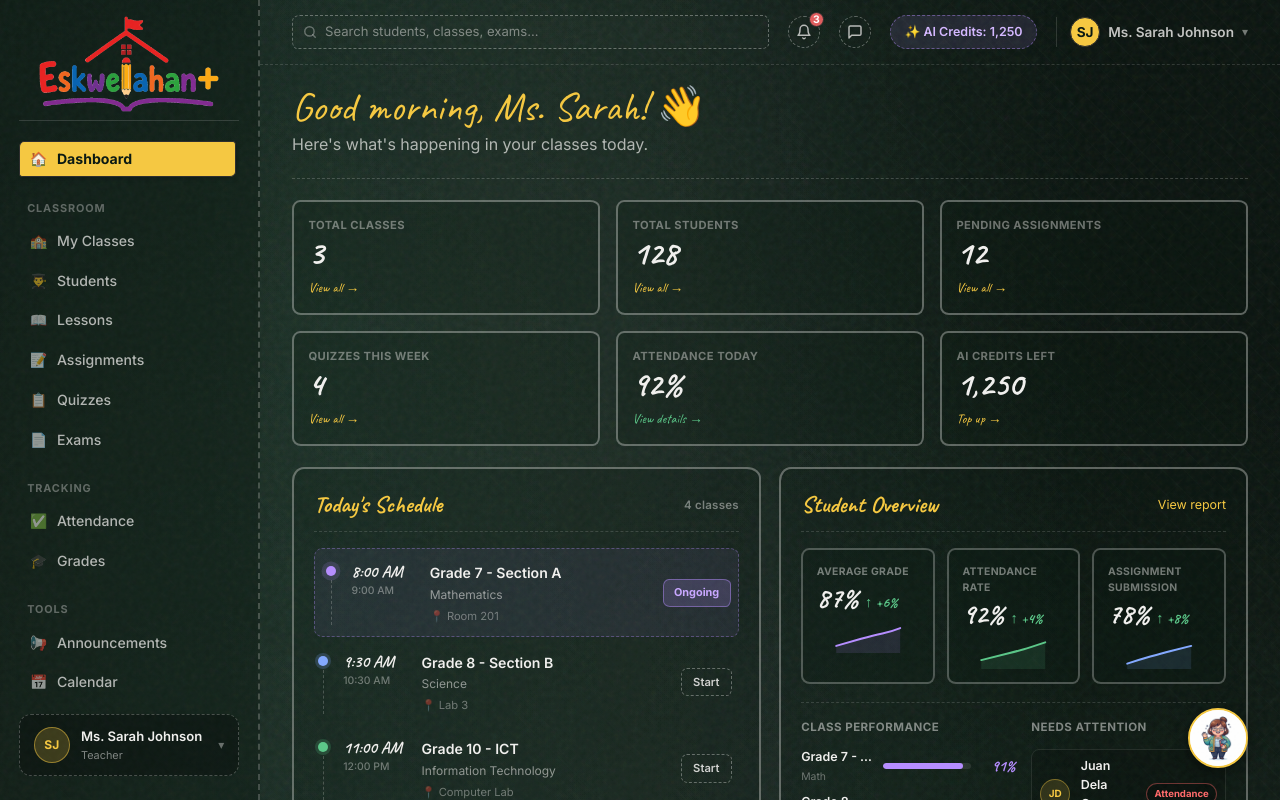
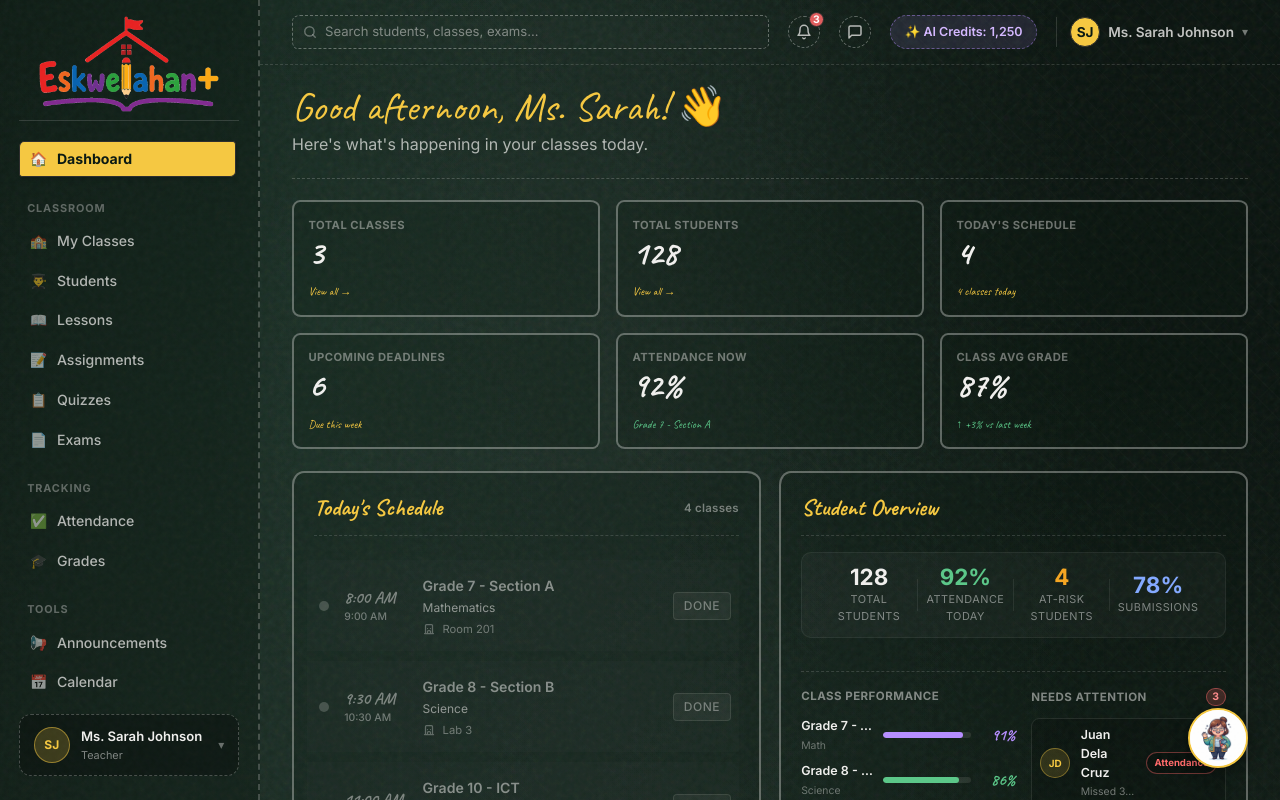
Before and after one commit to janreyHablaMina/School-Management-Sass, a Next.js app in the folder web/: page /teacher in a window 1280 px wide. Shown: the top 800 px of the page. Built offline with nearby package versions, Linux system fonts and the light colour scheme; a web font is replaced by a local one.

Commit message:
feat: teacher dashboard improvements - dynamic schedule status, sorted by active/upcoming/done, smart metric cards, student overview stat strip, clickable schedule rows, view full schedule/report nav, remove AI credits card, fix room icon alignment

```diff
--- a/web/src/app/teacher/page.tsx
+++ b/web/src/app/teacher/page.tsx
@@ -26,6 +26,7 @@ import { teacherPortalMock } from '@/lib/mock/teacherPortal.mock';
 import type { TeacherNavRequest } from '@/lib/teacher/classFocus';
 import type { TeacherProfile } from '@/types/teacherPortal';
 import { useWorkspaceScroll } from '@/hooks/useWorkspaceScroll';
+import { useGreeting } from '@/lib/utils/greeting';
 
 export default function TeacherDashboard() {
   const [activeTab, setActiveTab] = useState('Dashboard');
@@ -33,6 +34,7 @@ export default function TeacherDashboard() {
   const [teacher, setTeacher] = useState<TeacherProfile>(teacherPortalMock.teacher);
   const workspaceRef = useRef<HTMLDivElement>(null);
   const isScrolled = useWorkspaceScroll(workspaceRef);
+  const greeting = useGreeting();
   const { aiCredits } = teacherPortalMock;
 
   const navigateTo = (request: TeacherNavRequest | string) => {
@@ -117,7 +119,7 @@ export default function TeacherDashboard() {
           onSchoolsClick={() => {}}
           userName={teacher.fullName}
           userInitials={teacher.initials}
-          welcomeText={`Welcome back, ${teacher.shortName}!`}
+          welcomeText={`${greeting}, ${teacher.shortName}!`}
           notificationCount={3}
           searchPlaceholder="Search students, classes, exams..."
           hideTitle
--- a/web/src/components/SchoolAdmin/Dashboard/DashboardView.tsx
+++ b/web/src/components/SchoolAdmin/Dashboard/DashboardView.tsx
@@ -1,15 +1,18 @@
+'use client';
 import React from 'react';
 import styles from './dashboard.module.css';
 import { ChalkLineChart, ChalkDonutChart } from '@/components/ChalkCharts';
 import { schoolAdminMockData } from '@/lib/mock/schoolAdmin.mock';
+import { useGreeting } from '@/lib/utils/greeting';
 
 export const DashboardView: React.FC = () => {
+  const greeting = useGreeting();
   return (
     <div className={styles.dashboardContainer}>
       {/* HEADER SECTION */}
       <div className={styles.headerSection}>
         <div className={styles.headerText}>
-          <h1>Good morning, Sophia! 👋</h1>
+          <h1>{greeting}, Sophia! 👋</h1>
           <p>Here&apos;s what&apos;s happening at ABC Learning Academy today.</p>
         </div>
 
--- a/web/src/components/Teacher/Dashboard/DashboardView.tsx
+++ b/web/src/components/Teacher/Dashboard/DashboardView.tsx
@@ -38,6 +38,8 @@ export function DashboardView({ onNavigate }: DashboardViewProps) {
   } = teacherPortalMock;
 
   const goToAi = () => onNavigate?.({ tab: 'AI Assistant' });
+  const goToCalendar = () => onNavigate?.('Calendar');
+  const goToGrades = () => onNavigate?.('Grades');
 
   return (
     <div className={styles.dashboardContainer}>
@@ -45,7 +47,7 @@ export function DashboardView({ onNavigate }: DashboardViewProps) {
       <MetricsRow metrics={metrics} />
 
       <div className={styles.middleSection}>
-        <SchedulePanel schedule={schedule} />
+        <SchedulePanel schedule={schedule} onViewAll={goToCalendar} />
         <AiAssistantPanel
           aiCredits={aiCredits}
           aiUsage={aiUsage}
@@ -54,9 +56,9 @@ export function DashboardView({ onNavigate }: DashboardViewProps) {
         />
         <AnnouncementsPanel announcements={announcements} />
         <StudentOverviewPanel
-          studentOverview={studentOverview}
           classPerformance={classPerformance}
           attentionItems={attentionItems}
+          onViewReport={goToGrades}
         />
       </div>
 
--- a/web/src/components/Teacher/Dashboard/dashboard.module.css
+++ b/web/src/components/Teacher/Dashboard/dashboard.module.css
@@ -217,44 +217,48 @@
   }
 }
 
-/* Schedule timeline */
+/* Schedule Card Layout */
 .scheduleList {
   display: flex;
   flex-direction: column;
-  flex: 1;
-  gap: 0;
+  gap: 0.6rem;
+  padding: 0.5rem 0;
 }
 
 .scheduleRow {
   display: grid;
   grid-template-columns: 18px 4.2rem 1fr auto;
   gap: 0.7rem;
-  align-items: start;
-  padding: 0.7rem 0.45rem 0.7rem 0;
-  border-radius: 8px 10px 7px 9px / 9px 7px 9px 8px;
-  transition: background 0.15s ease;
+  align-items: center;
+  padding: 0.8rem 0.45rem;
+  margin-left: -0.45rem;
+  border-bottom: 1px solid rgba(255, 255, 255, 0.03);
+  transition: all 0.2s ease;
+  border: 1px solid transparent;
+  cursor: pointer;
+}
+
+.scheduleRow:last-child {
+  border-bottom: 1px solid transparent;
 }
 
 .scheduleRow:hover {
-  background: rgba(245, 200, 66, 0.04);
+  background: rgba(255, 255, 255, 0.02);
+  border-radius: 6px;
+  border-bottom-color: transparent;
 }
 
 .scheduleRowActive {
-  background: rgba(182, 142, 255, 0.08);
-  border: 1px dashed rgba(182, 142, 255, 0.35);
-  padding-left: 0.45rem;
-  padding-right: 0.45rem;
-  margin-bottom: 0.15rem;
+  background: rgba(182, 142, 255, 0.05);
+  border-radius: 6px;
+  border: 1px dashed rgba(182, 142, 255, 0.25);
+  border-bottom-color: transparent;
 }
 
 .scheduleTimeline {
-  position: relative;
   display: flex;
-  flex-direction: column;
   align-items: center;
-  padding-top: 0.35rem;
-  min-height: 100%;
-  align-self: stretch;
+  justify-content: center;
 }
 
 .scheduleDot {
@@ -262,7 +266,6 @@
   height: 10px;
   border-radius: 50%;
   flex-shrink: 0;
-  z-index: 1;
 }
 
 .scheduleDotPulse {
@@ -275,11 +278,7 @@
 }
 
 .scheduleLine {
-  flex: 1;
-  width: 0;
-  min-height: 28px;
-  margin-top: 4px;
-  border-left: 1.5px dashed rgba(240, 239, 237, 0.22);
+  display: none; /* Hidden since we sort by status now */
 }
 
 .scheduleTimeBlock {
@@ -325,6 +324,9 @@
   margin: 0.25rem 0 0;
   font-size: 0.7rem;
   color: rgba(240, 239, 237, 0.4);
+  display: flex;
+  align-items: center;
+  gap: 0.25rem;
 }
 
 .badgeOngoing {
@@ -371,6 +373,48 @@
   display: grid;
   grid-template-columns: repeat(3, 1fr);
   gap: 0.75rem;
+}
+
+/* Compact inline stat strip */
+.overviewStatStrip {
+  display: flex;
+  align-items: center;
+  gap: 0;
+  background: rgba(255, 255, 255, 0.03);
+  border: 1px solid rgba(255, 255, 255, 0.06);
+  border-radius: 10px;
+  padding: 0.8rem 1.2rem;
+  margin-bottom: 1rem;
+}
+
+.overviewStatChip {
+  display: flex;
+  flex-direction: column;
+  align-items: center;
+  flex: 1;
+  gap: 0.2rem;
+}
+
+.overviewStatChipValue {
+  font-size: 1.4rem;
+  font-weight: 700;
+  color: #f0efed;
+  line-height: 1;
+}
+
+.overviewStatChipLabel {
+  font-size: 0.68rem;
+  color: rgba(255, 255, 255, 0.45);
+  text-transform: uppercase;
+  letter-spacing: 0.5px;
+  text-align: center;
+}
+
+.overviewStatChipDivider {
+  width: 1px;
+  height: 2rem;
+  background: rgba(255, 255, 255, 0.08);
+  flex-shrink: 0;
 }
 
 .overviewCard {
@@ -1152,3 +1196,44 @@
     font-size: 2rem;
   }
 }
+
+/* Schedule Status Badges */
+.badgeOngoing {
+  padding: 0.25rem 0.6rem;
+  border-radius: 4px;
+  background: rgba(182, 142, 255, 0.15);
+  color: #b68eff;
+  font-size: 0.75rem;
+  font-weight: 500;
+  text-transform: uppercase;
+  letter-spacing: 0.5px;
+  border: 1px solid rgba(182, 142, 255, 0.3);
+}
+
+.badgeDone {
+  padding: 0.25rem 0.6rem;
+  border-radius: 4px;
+  background: rgba(240, 239, 237, 0.05);
+  color: rgba(240, 239, 237, 0.4);
+  font-size: 0.75rem;
+  font-weight: 500;
+  text-transform: uppercase;
+  letter-spacing: 0.5px;
+  border: 1px solid rgba(240, 239, 237, 0.1);
+}
+
+.badgeUpcoming {
+  padding: 0.25rem 0.6rem;
+  border-radius: 4px;
+  background: rgba(245, 200, 66, 0.1);
+  color: #f5c842;
+  font-size: 0.75rem;
+  font-weight: 500;
+  text-transform: uppercase;
+  letter-spacing: 0.5px;
+  border: 1px solid rgba(245, 200, 66, 0.25);
+}
+
+.scheduleRowDone {
+  background: rgba(255, 255, 255, 0.01);
+}
--- a/web/src/components/Teacher/Dashboard/sections/DashboardHeader.tsx
+++ b/web/src/components/Teacher/Dashboard/sections/DashboardHeader.tsx
@@ -1,5 +1,7 @@
+'use client';
 import React from 'react';
 import styles from '../dashboard.module.css';
+import { useGreeting } from '@/lib/utils/greeting';
 
 interface DashboardHeaderProps {
   shortName: string;
@@ -7,10 +9,11 @@ interface DashboardHeaderProps {
 }
 
 export function DashboardHeader({ shortName, onAskAi }: DashboardHeaderProps) {
+  const greeting = useGreeting();
   return (
     <div className={styles.headerSection}>
       <div className={styles.headerText}>
-        <h1>Good morning, {shortName}! 👋</h1>
+        <h1>{greeting}, {shortName}! 👋</h1>
         <p>Here&apos;s what&apos;s happening in your classes today.</p>
       </div>
 
--- a/web/src/components/Teacher/Dashboard/sections/MetricsRow.tsx
+++ b/web/src/components/Teacher/Dashboard/sections/MetricsRow.tsx
@@ -17,6 +17,7 @@ export function MetricsRow({ metrics }: MetricsRowProps) {
             className={`${styles.metricGrowth} ${
               m.growthClass === 'green' ? styles.growthGreen : styles.growthYellow
             }`}
+            style={{ fontSize: '0.72rem', marginTop: '0.3rem' }}
           >
             {m.growth}
           </div>
--- a/web/src/components/Teacher/Dashboard/sections/SchedulePanel.tsx
+++ b/web/src/components/Teacher/Dashboard/sections/SchedulePanel.tsx
@@ -1,13 +1,63 @@
-import React from 'react';
+'use client';
+import React, { useState, useEffect } from 'react';
 import styles from '../dashboard.module.css';
 import { PanelHeader } from '../components/PanelHeader';
 import type { ScheduleItem } from '@/types/teacherPortal';
 
 interface SchedulePanelProps {
   schedule: ScheduleItem[];
+  onViewAll?: () => void;
 }
 
-export function SchedulePanel({ schedule }: SchedulePanelProps) {
+/**
+ * Parses a time string like "8:00 AM" or "1:30 PM" into
+ * total minutes since midnight.
+ */
+function parseTimeToMinutes(timeStr: string): number {
+  const [timePart, meridiem] = timeStr.trim().split(' ');
+  const [hourStr, minuteStr] = timePart.split(':');
+  let hour = parseInt(hourStr, 10);
+  const minute = parseInt(minuteStr, 10);
+  if (meridiem === 'PM' && hour !== 12) hour += 12;
+  if (meridiem === 'AM' && hour === 12) hour = 0;
+  return hour * 60 + minute;
+}
+
+/**
+ * Returns the live status of a schedule item based on the current time
+ * in the user's browser timezone.
+ */
+function computeStatus(time: string, endTime: string): 'done' | 'ongoing' | 'upcoming' {
+  const tz = Intl.DateTimeFormat().resolvedOptions().timeZone;
+  const now = new Date();
+
+  const localHour = parseInt(
+    new Intl.DateTimeFormat('en-US', { hour: 'numeric', hour12: false, timeZone: tz }).format(now),
+    10
+  );
+  const localMinute = parseInt(
+    new Intl.DateTimeFormat('en-US', { minute: 'numeric', timeZone: tz }).format(now),
+    10
+  );
+  const nowMinutes = localHour * 60 + localMinute;
+
+  const startMinutes = parseTimeToMinutes(time);
+  const endMinutes = parseTimeToMinutes(endTime);
+
+  if (nowMinutes >= endMinutes) return 'done';
+  if (nowMinutes >= startMinutes) return 'ongoing';
+  return 'upcoming';
+}
+
+export function SchedulePanel({ schedule, onViewAll }: SchedulePanelProps) {
+  const [now, setNow] = useState(() => new Date());
+
+  // Re-compute every minute so statuses stay live
+  useEffect(() => {
+    const interval = setInterval(() => setNow(new Date()), 60_000);
+    return () => clearInterval(interval);
+  }, []);
+
   return (
     <div className={`${styles.panel} ${styles.schedulePanel} ${styles.areaSchedule}`}>
       <PanelHeader
@@ -15,38 +65,71 @@ export function SchedulePanel({ schedule }: SchedulePanelProps) {
         right={<span className={styles.scheduleCount}>{schedule.length} classes</span>}
       />
       <div className={styles.scheduleList}>
-        {schedule.map((row, index) => (
+        {schedule
+          .map((row) => ({ ...row, computedStatus: computeStatus(row.time, row.endTime) }))
+          .sort((a, b) => {
+            const priority: Record<string, number> = { ongoing: 1, upcoming: 2, done: 3 };
+            return priority[a.computedStatus] - priority[b.computedStatus];
+          })
+          .map((row) => {
+            const isOngoing = row.computedStatus === 'ongoing';
+            const isDone = row.computedStatus === 'done';
+
+            return (
               <div
                 key={row.id}
-            className={`${styles.scheduleRow} ${row.status === 'ongoing' ? styles.scheduleRowActive : ''}`}
+                className={`${styles.scheduleRow} ${isOngoing ? styles.scheduleRowActive : ''} ${isDone ? styles.scheduleRowDone : ''}`}
+                onClick={() => console.log(`Navigating to class ${row.id}...`)}
               >
                 <div className={styles.scheduleTimeline}>
                   <span
-                className={`${styles.scheduleDot} ${row.status === 'ongoing' ? styles.scheduleDotPulse : ''}`}
-                style={{ background: row.accent, boxShadow: `0 0 0 3px ${row.accent}33` }}
+                    className={`${styles.scheduleDot} ${isOngoing ? styles.scheduleDotPulse : ''}`}
+                    style={{
+                      background: isDone ? 'rgba(240,239,237,0.2)' : row.accent,
+                      boxShadow: isOngoing ? `0 0 0 3px ${row.accent}33` : 'none',
+                    }}
                   />
-              {index < schedule.length - 1 && <span className={styles.scheduleLine} />}
                 </div>
                 <div className={styles.scheduleTimeBlock}>
-              <span className={styles.scheduleTime}>{row.time}</span>
+                  <span className={styles.scheduleTime} style={{ opacity: isDone ? 0.45 : 1 }}>
+                    {row.time}
+                  </span>
                   <span className={styles.scheduleEndTime}>{row.endTime}</span>
                 </div>
                 <div className={styles.scheduleInfo}>
-              <p className={styles.scheduleTitle}>{row.title}</p>
+                  <p className={styles.scheduleTitle} style={{ opacity: isDone ? 0.5 : 1 }}>
+                    {row.title}
+                  </p>
                   <p className={styles.scheduleSubject}>{row.subject}</p>
-              <p className={styles.scheduleRoom}>📍 {row.room}</p>
+                  <p className={styles.scheduleRoom}>
+                    <svg
+                      width="12"
+                      height="12"
+                      viewBox="0 0 24 24"
+                      fill="none"
+                      stroke="currentColor"
+                      strokeWidth="2.5"
+                      strokeLinecap="round"
+                      strokeLinejoin="round"
+                      style={{ marginRight: '4px', verticalAlign: 'middle', opacity: 0.8 }}
+                    >
+                      <path d="M3 21h18M5 21V5a2 2 0 0 1 2-2h10a2 2 0 0 1 2 2v16M9 21v-4a2 2 0 0 1 2-2h2a2 2 0 0 1 2 2v4M9 11h.01M15 11h.01" />
+                    </svg>
+                    {row.room}
+                  </p>
                 </div>
-            {row.status === 'ongoing' ? (
+                {isOngoing ? (
                   <span className={styles.badgeOngoing}>Ongoing</span>
+                ) : isDone ? (
+                  <span className={styles.badgeDone}>Done</span>
                 ) : (
-              <button type="button" className={styles.btnStartClass}>
-                Start
-              </button>
+                  <span className={styles.badgeUpcoming}>Upcoming</span>
                 )}
               </div>
-        ))}
+            );
+          })}
       </div>
-      <button type="button" className={styles.panelFooterLink}>
+      <button type="button" className={styles.panelFooterLink} onClick={onViewAll}>
         View full schedule ›
       </button>
     </div>
--- a/web/src/components/Teacher/Dashboard/sections/StudentOverviewPanel.tsx
+++ b/web/src/components/Teacher/Dashboard/sections/StudentOverviewPanel.tsx
@@ -1,45 +1,45 @@
 import React from 'react';
 import styles from '../dashboard.module.css';
 import { PanelHeader } from '../components/PanelHeader';
-import { MiniSparkline } from '../components/MiniSparkline';
 import { getInitials } from '../../utils';
-import type { AttentionItem, ClassPerformance, OverviewStat } from '@/types/teacherPortal';
+import type { AttentionItem, ClassPerformance } from '@/types/teacherPortal';
 
 interface StudentOverviewPanelProps {
-  studentOverview: OverviewStat[];
   classPerformance: ClassPerformance[];
   attentionItems: AttentionItem[];
+  onViewReport?: () => void;
 }
 
 export function StudentOverviewPanel({
-  studentOverview,
   classPerformance,
   attentionItems,
+  onViewReport,
 }: StudentOverviewPanelProps) {
   return (
     <div className={`${styles.panel} ${styles.overviewPanel} ${styles.areaOverview}`}>
-      <PanelHeader
-        title="Student Overview"
-        right={
-          <button type="button" className={styles.panelLink}>
-            View report
-          </button>
-        }
-      />
+      <PanelHeader title="Student Overview" />
 
-      <div className={styles.overviewGrid}>
-        {studentOverview.map((item) => (
-          <div key={item.id} className={styles.overviewCard}>
-            <span className={styles.overviewLabel}>{item.label}</span>
-            <div className={styles.overviewValueRow}>
-              <span className={styles.overviewValue}>{item.value}</span>
-              <span className={`${styles.overviewChange} ${item.up ? styles.up : styles.down}`}>
-                {item.up ? '↑' : '↓'} {item.change}
-              </span>
-            </div>
-            <MiniSparkline path={item.path} stroke={item.stroke} />
-          </div>
-        ))}
+      {/* Compact summary strip */}
+      <div className={styles.overviewStatStrip}>
+        <div className={styles.overviewStatChip}>
+          <span className={styles.overviewStatChipValue}>128</span>
+          <span className={styles.overviewStatChipLabel}>Total Students</span>
+        </div>
+        <div className={styles.overviewStatChipDivider} />
+        <div className={styles.overviewStatChip}>
+          <span className={styles.overviewStatChipValue} style={{ color: '#5cc789' }}>92%</span>
+          <span className={styles.overviewStatChipLabel}>Attendance Today</span>
+        </div>
+        <div className={styles.overviewStatChipDivider} />
+        <div className={styles.overviewStatChip}>
+          <span className={styles.overviewStatChipValue} style={{ color: '#f5a623' }}>4</span>
+          <span className={styles.overviewStatChipLabel}>At-Risk Students</span>
+        </div>
+        <div className={styles.overviewStatChipDivider} />
+        <div className={styles.overviewStatChip}>
+          <span className={styles.overviewStatChipValue} style={{ color: '#84a9ff' }}>78%</span>
+          <span className={styles.overviewStatChipLabel}>Submissions</span>
+        </div>
       </div>
 
       <div className={styles.overviewSplit}>
@@ -92,6 +92,9 @@ export function StudentOverviewPanel({
           </div>
         </div>
       </div>
+      <button type="button" className={styles.panelFooterLink} onClick={onViewReport}>
+        View full report ›
+      </button>
     </div>
   );
 }
--- a/web/src/lib/mock/teacherPortal.mock.ts
+++ b/web/src/lib/mock/teacherPortal.mock.ts
@@ -11,10 +11,10 @@ export const teacherPortalMock: TeacherPortalData = {
   metrics: [
     { label: 'Total Classes', value: '3', growth: 'View all →', growthClass: 'yellow' },
     { label: 'Total Students', value: '128', growth: 'View all →', growthClass: 'yellow' },
-    { label: 'Pending Assignments', value: '12', growth: 'View all →', growthClass: 'yellow' },
-    { label: 'Quizzes This Week', value: '4', growth: 'View all →', growthClass: 'yellow' },
-    { label: 'Attendance Today', value: '92%', growth: 'View details →', growthClass: 'green' },
-    { label: 'AI Credits Left', value: '1,250', growth: 'Top up →', growthClass: 'yellow' },
+    { label: "Today's Schedule", value: '4', growth: '4 classes today', growthClass: 'yellow' },
+    { label: 'Upcoming Deadlines', value: '6', growth: 'Due this week', growthClass: 'yellow' },
+    { label: 'Attendance Now', value: '92%', growth: 'Grade 7 - Section A', growthClass: 'green' },
+    { label: 'Class Avg Grade', value: '87%', growth: '↑ +3% vs last week', growthClass: 'green' },
   ],
   schedule: [
     {
@@ -61,30 +61,30 @@ export const teacherPortalMock: TeacherPortalData = {
   studentOverview: [
     {
       id: 1,
-      label: 'Average Grade',
-      value: '87%',
-      change: '+6%',
-      up: true,
-      stroke: '#b68eff',
-      path: 'M 4 28 Q 18 24 32 20 T 56 14 T 76 8',
-    },
-    {
-      id: 2,
-      label: 'Attendance Rate',
+      label: 'Today\'s Attendance',
       value: '92%',
-      change: '+4%',
+      change: '+3% vs yesterday',
       up: true,
       stroke: '#5cc789',
       path: 'M 4 26 Q 20 22 36 18 T 58 12 T 76 6',
     },
     {
+      id: 2,
+      label: 'Submission Rate',
+      value: '78%',
+      change: '-5% this week',
+      up: false,
+      stroke: '#84a9ff',
+      path: 'M 4 10 Q 20 14 36 18 T 58 22 T 76 26',
+    },
+    {
       id: 3,
-      label: 'Assignment Submission',
-      value: '78%',
-      change: '+8%',
-      up: true,
-      stroke: '#84a9ff',
-      path: 'M 4 30 Q 16 26 30 22 T 52 16 T 76 10',
+      label: 'At-Risk Students',
+      value: '4',
+      change: '+1 this week',
+      up: false,
+      stroke: '#f5a623',
+      path: 'M 4 18 Q 20 16 36 20 T 58 22 T 76 24',
     },
   ],
   classPerformance: [
--- /dev/null
+++ b/web/src/lib/utils/greeting.ts
@@ -0,0 +1,45 @@
+/**
+ * Returns a time-based greeting using the user's detected browser timezone.
+ * Falls back to UTC if the timezone cannot be resolved.
+ */
+export function getGreeting(timezone?: string): string {
+  try {
+    const tz = timezone || Intl.DateTimeFormat().resolvedOptions().timeZone;
+    const now = new Date();
+
+    // Get the local hour in the user's timezone
+    const hour = parseInt(
+      new Intl.DateTimeFormat('en-US', {
+        hour: 'numeric',
+        hour12: false,
+        timeZone: tz,
+      }).format(now),
+      10
+    );
+
+    if (hour >= 5 && hour < 12) return 'Good morning';
+    if (hour >= 12 && hour < 18) return 'Good afternoon';
+    return 'Good evening';
+  } catch {
+    return 'Hello';
+  }
+}
+
+/**
+ * React hook that returns a reactive greeting that updates every minute.
+ */
+import { useState, useEffect } from 'react';
+
+export function useGreeting(timezone?: string): string {
+  const [greeting, setGreeting] = useState(() => getGreeting(timezone));
+
+  useEffect(() => {
+    setGreeting(getGreeting(timezone));
+    const interval = setInterval(() => {
+      setGreeting(getGreeting(timezone));
+    }, 60_000); // re-check every minute
+    return () => clearInterval(interval);
+  }, [timezone]);
+
+  return greeting;
+}
```
Lines whose indentation alone changed are shown as unchanged.
